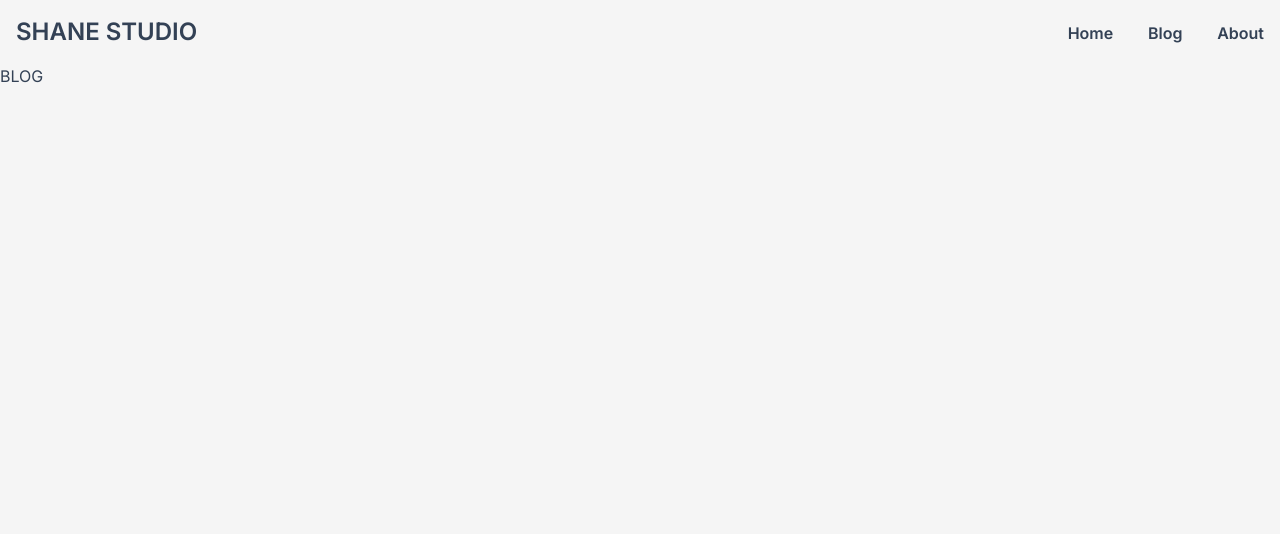
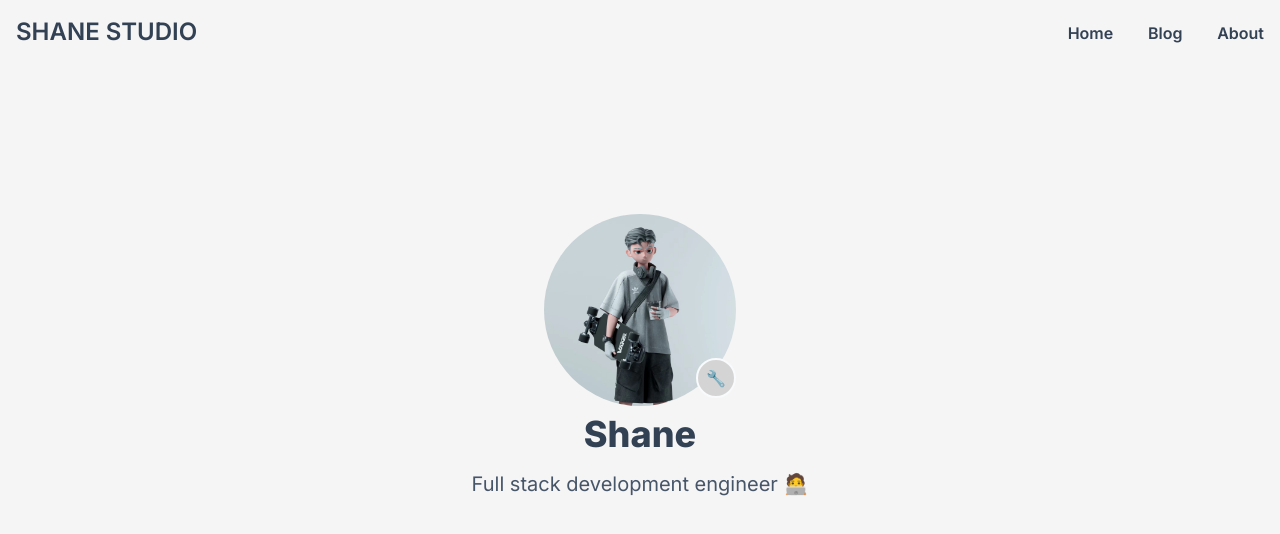
Before and after one commit to shanezzzz/blog, a Next.js app: page / in a window 1280 px wide. Shown: the top 534 px of the page. Built offline with nearby package versions, Linux system fonts and the light colour scheme.

Commit message:
feat: 🎸 update home page

```diff
--- a/src/app/page.tsx
+++ b/src/app/page.tsx
@@ -1,3 +1,31 @@
+import { Image } from "@chakra-ui/react";
+
 export default function Home() {
-  return <main>BLOG</main>;
+  return (
+    <main>
+      <div className="flex items-center justify-center">
+        <div className="mt-auto flex h-[75vh] flex-col items-center justify-center">
+          <div className="relative w-48">
+            <Image
+              className="mb-2 h-48 w-48 rounded-full"
+              width="192"
+              height="192"
+              alt="Qubt"
+              src="/author.png"
+            />
+            <div className="absolute bottom-4 right-0 flex h-10 w-10 items-center justify-center rounded-full border-2 border-solid border-slate-50 bg-neutral-300 dark:bg-neutral-500">
+              🔧
+            </div>
+          </div>
+          <h1 className="text-center text-4xl font-extrabold text-slate-700 dark:text-slate-200">
+            Shane
+          </h1>
+          <h2 className="mt-4 text-center text-xl text-slate-600 dark:text-slate-400">
+            Full stack development engineer 🧑‍💻
+          </h2>
+          <div className="mt-4 flex flex-wrap items-center justify-center"></div>
+        </div>
+      </div>
+    </main>
+  );
 }
```
Also changed, not shown: public/author.png (added).
